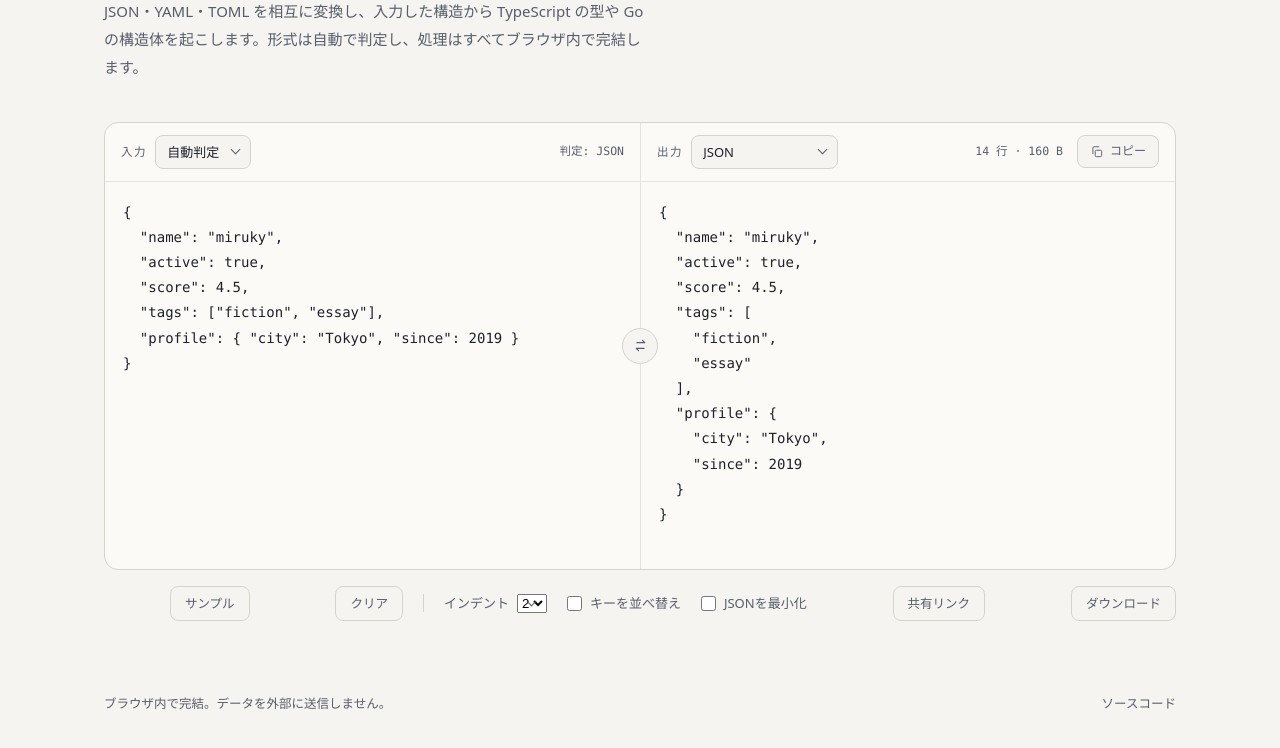
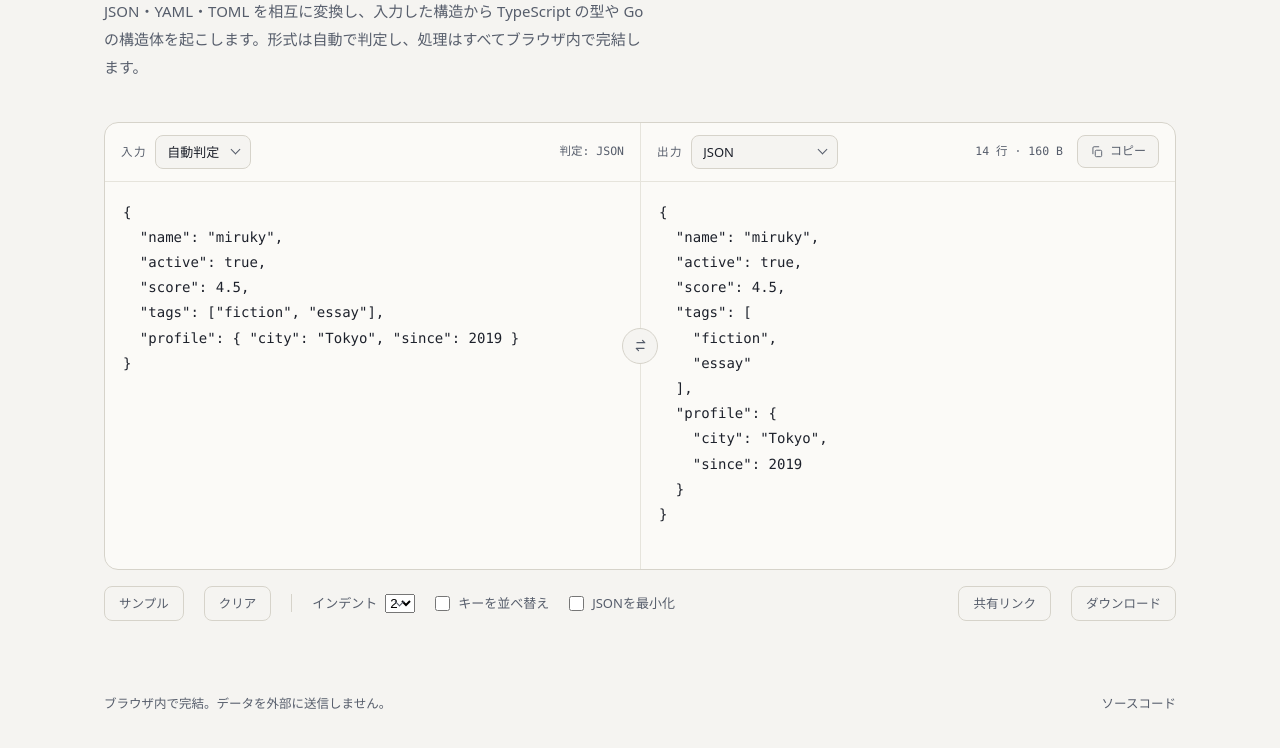
Before and after one commit to miruky/datashape, a website built with Vite: page index.html in a window 1280 px wide. Shown: the part 216-964 px from the top of the page. Built offline with nearby package versions, Linux system fonts and the light colour scheme.

Commit message:
操作列を左右に分け、共有ボタンを右寄せに配置

```diff
--- a/src/style.css
+++ b/src/style.css
@@ -491,7 +491,6 @@ body {
 }
 
 .opt-btn {
-  margin-left: auto;
   display: inline-flex;
   align-items: center;
   font: inherit;
@@ -505,6 +504,11 @@ body {
   transition:
     color 0.16s var(--ease),
     border-color 0.16s var(--ease);
+}
+
+/* サンプル/クリアは左、共有/ダウンロードは右。#shareから右寄せにする */
+#share {
+  margin-left: auto;
 }
 
 .opt-btn:hover {
```
